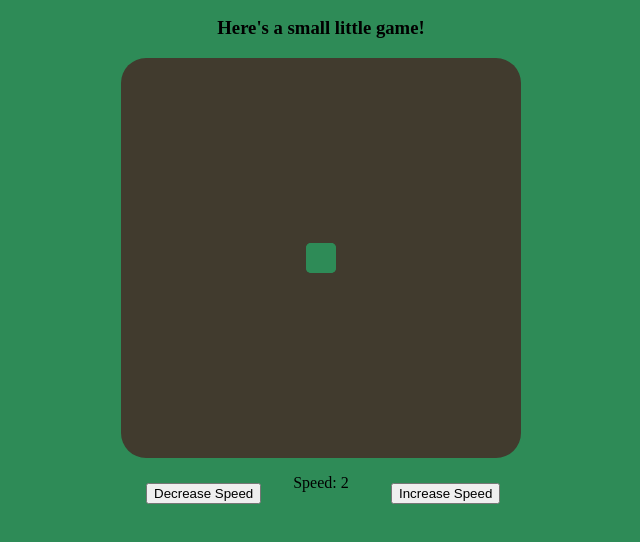
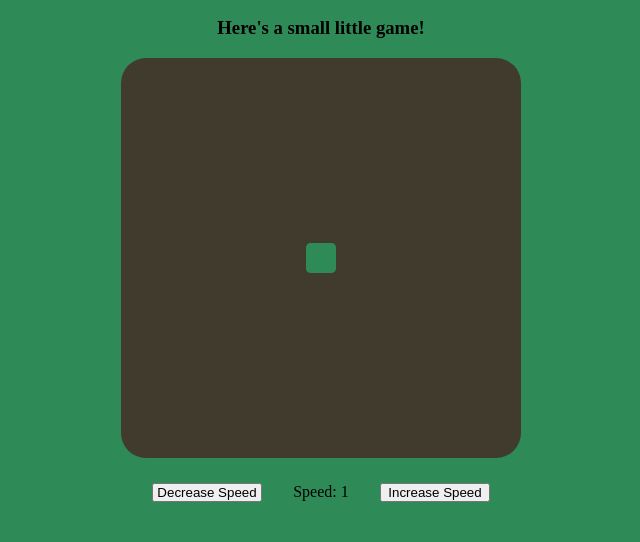
Before and after one commit to TheYearIsTwentyGX/my-personal-website, a plain HTML site: page index.html in a window 1280 px wide. Both pictures are taken after a click on the button "Decrease Speed". Shown: the part 110-652 px from the top of the page, without its empty margins (319-959 px from the left). Drawn offline with Linux system fonts and the light colour scheme.

Commit message:
Added button functionality. I've spent too long on this project, we're done.

```diff
--- a/index.html
+++ b/index.html
@@ -12,12 +12,11 @@
             <div id="player" style="bottom: 185px; left: 185px;"></div>
             <div id="playerMirror" style="bottom: 185px; left: 185px;"></div>
         </div>
-            <input id="spdDown" type="button" value="Decrease Speed">
-            <p id="spdDisplay">Speed: 2</p>
-            <input id="spdUp" type="button" value="Increase Speed">
-            <!-- <div class="speed"><input type="button" value="Decrease Speed"></div>
-            <div class="speed"><p>Speed: 2</p></div>
-            <div class="speed"><input type="button" value="Increase Speed"></div> -->
+        <div id="spdControls">
+           <input class="speed" id="spdDown" type="button" value="Decrease Speed">
+            <p class="speed" id="spdDisplay">Speed: 2</p>
+            <input class="speed" id="spdUp" type="button" value="Increase Speed">
+        </div>
     </div>
     <br>
     <script src="script.js"></script>
--- a/script.js
+++ b/script.js
@@ -2,18 +2,28 @@ const h2 = document.createElement("h2");
 h2.textContent = "This content added via JavaScript";
 document.querySelector("h1").parentElement.insertBefore(h2, document.querySelector("h1").nextSibling);
 
-const playField = document.getElementById("playField").getBoundingClientRect();
-const spdDwn = document.getElementById("spdDown");
-const spdUp = document.getElementById("spdUp");
-spdDwn.style.left = `${playField.left + 25}px`;
-spdDwn.style.top = `${playField.bottom + 25}px`;
-spdUp.style.left = `${playField.right - spdUp.clientWidth - 25}px`;
-spdUp.style.top = `${playField.bottom + 25}px`;
-
 const playerMirror = document.getElementById("playerMirror");
 const playerSq = document.getElementById("player");
 
-const moveSpeed = 2;
+let moveSpeed = 2;
+
+const spdDwn = document.getElementById("spdDown");
+const spdUp = document.getElementById("spdUp");
+const spdLabel = document.getElementById("spdDisplay");
+spdDwn.addEventListener('click', decreaseSpeed);
+spdUp.addEventListener('click', increaseSpeed);
+
+function decreaseSpeed() {
+    if (moveSpeed > 0)
+        moveSpeed--;
+    spdLabel.textContent = `Speed: ${moveSpeed}`;
+}
+function increaseSpeed() {
+    if (moveSpeed < 30)
+        moveSpeed++;
+    spdLabel.textContent = `Speed: ${moveSpeed}`;
+}
+
 
 document.addEventListener("keydown", function (event) {
     //Keep player within playField boundaries, looping if necessary
--- a/style.css
+++ b/style.css
@@ -31,13 +31,17 @@ h1, h2, h3 {
     text-align: center;
 }
 
-.speed {
-    width: 30%;
-    display: inline-block;
-    padding: 0%;
-    margin: 0%;
+#spdControls {
+    margin: 0;
+    display:inline;
+    width: 130px;
+    flex-direction: row;
 }
 
-input[type="button"] {
-    position: fixed;
+.speed {
+    padding: 0;
+    margin: 0;
+    margin-top: 25px;
+    display: inline-block;
+    width: 110px;
 }
```
